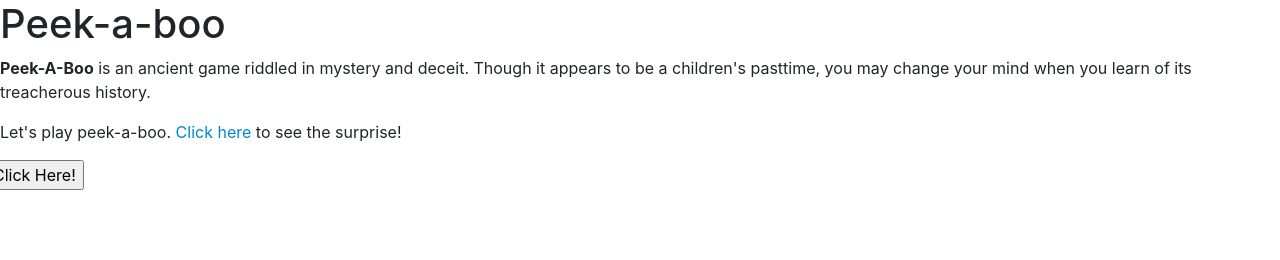
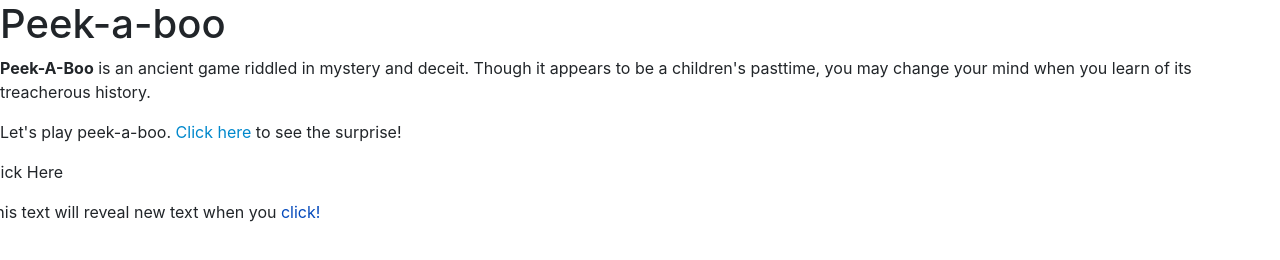
Before and after one commit to reidashwill/jq-effects, a plain HTML site: page index.html in a window 1280 px wide. Drawn offline with nearby package versions, Linux system fonts and the light colour scheme.

Commit message:
add hidden text that reveals upon click

```diff
--- a/css/styles.css
+++ b/css/styles.css
@@ -11,8 +11,17 @@
   text-decoration: underline;
 }
 
+.clickable2 {
+  cursor: pointer;
+  color: #054ABC;
+}
+
 #walrus2 {
   width: 300px;
   height: auto;
   display:none;
 }
+
+#text1 {
+  display:none;
+}
--- a/index.html
+++ b/index.html
@@ -19,16 +19,25 @@
         <img id="walrus" src="img/walrus.jpg">
       </div>
 
-      <div>
+
         <div class="row">
-          <input type="button" id="clickhere" value="Click Here!">
+          <p id="clickhere" value="Click Here!">Click Here</p>
         </div>
         <div class="row">
           <img id="walrus2" src="img/walrus2.jpg">
         </div>
+
+
+      <div class="row">
+
+        <p id="text2">This text will reveal new text when you <span class="clickable2">click!</span></p>
+        <p id="text1">This text will show when you click!</p>
       </div>
 
-    </div>
+
+
+
+
 
   </body>
 </div>
--- a/js/scripts.js
+++ b/js/scripts.js
@@ -7,7 +7,9 @@ $(document).ready(function() {
   $("#clickhere").click(function(){
     $("#walrus2").fadeToggle("slow");
     $(this).val($(this).val() == "Click Here!" ? "Click Here Again!": "Click Here!");
-  })
+  });
 
-  $()
+  $(".clickable2").click(function() {
+    $("#text1").fadeIn();
+    });
 });
```
